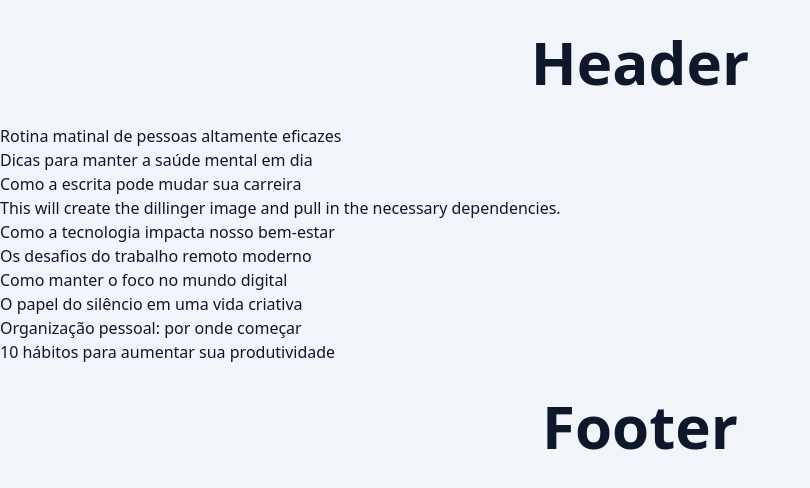
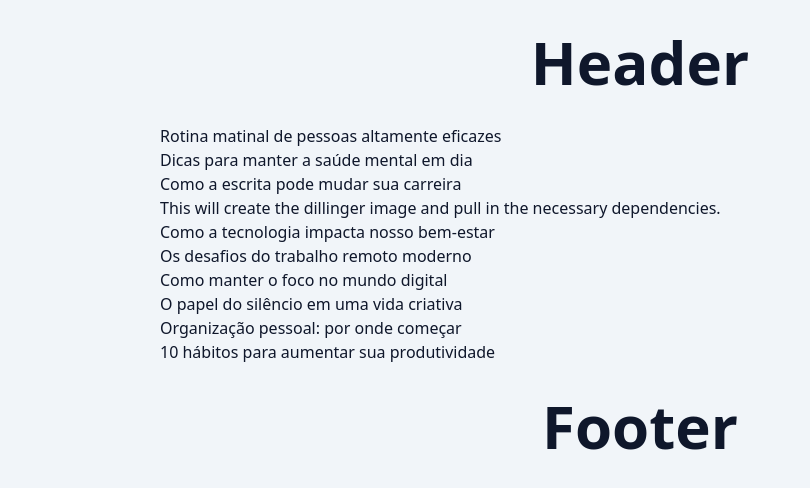
Before and after one commit to KathrynOliveira/frontend-the-blog, a Next.js app: page / in a window 1280 px wide. Shown: the top 488 px of the page, without its empty margins (0-810 px from the left). Built offline with nearby package versions, Linux system fonts and the light colour scheme.

Commit message:
aula 114 - component container

```diff
--- a/src/app/page.tsx
+++ b/src/app/page.tsx
@@ -1,10 +1,11 @@
+import { Container } from "@/components/Container";
 import { Loader } from "@/components/Loader";
 import PostList from "@/components/PostList";
 import { Suspense } from "react";
 
 export default async function Home() {
   return (
-    <div className="text-slate-900 bg-slate-100 min-h-screen dark:bg-slate-900 dark:text-slate-100">
+      <Container>
         <header>
             <h1 className="text-6xl font-bold text-center py-8">Header</h1>
         </header>
@@ -16,6 +17,6 @@ export default async function Home() {
         <footer>
           <h1 className="text-6xl font-bold text-center py-8">Footer</h1>
         </footer>
-    </div>
+      </Container>
   );
 }
--- /dev/null
+++ b/src/components/Container/index.tsx
@@ -0,0 +1,12 @@
+type ContainerProps = {
+    children: React.ReactNode,
+}
+export function Container({ children }: ContainerProps) {
+    return (
+        <div className="text-slate-900 bg-slate-100 min-h-screen dark:bg-slate-900 dark:text-slate-100">
+            <div className="max-w-screen-lg mx-auto px-8">
+                {children}
+            </div>
+      </div>
+    )
+ }
```
Lines whose indentation alone changed are shown as unchanged.
